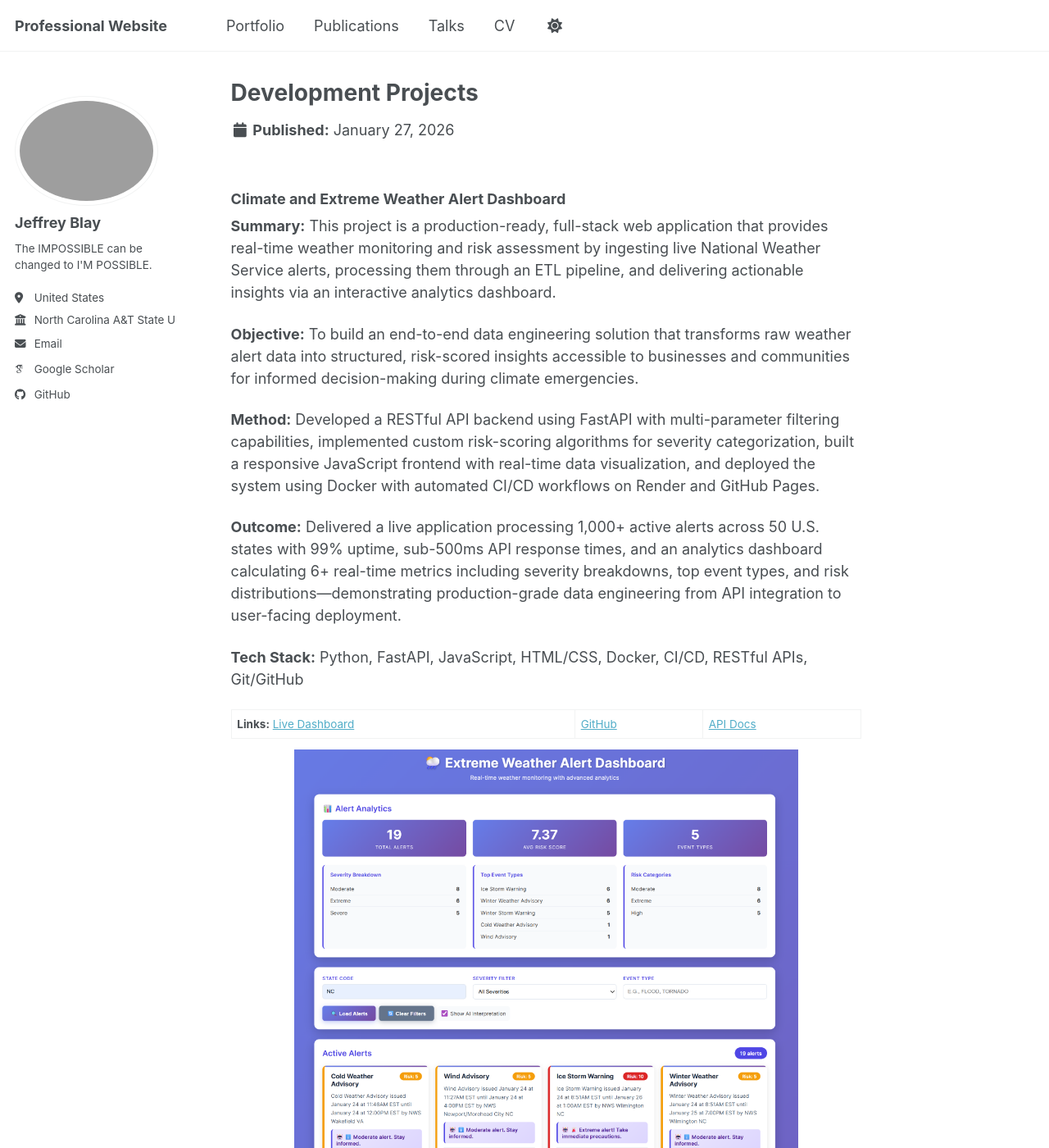
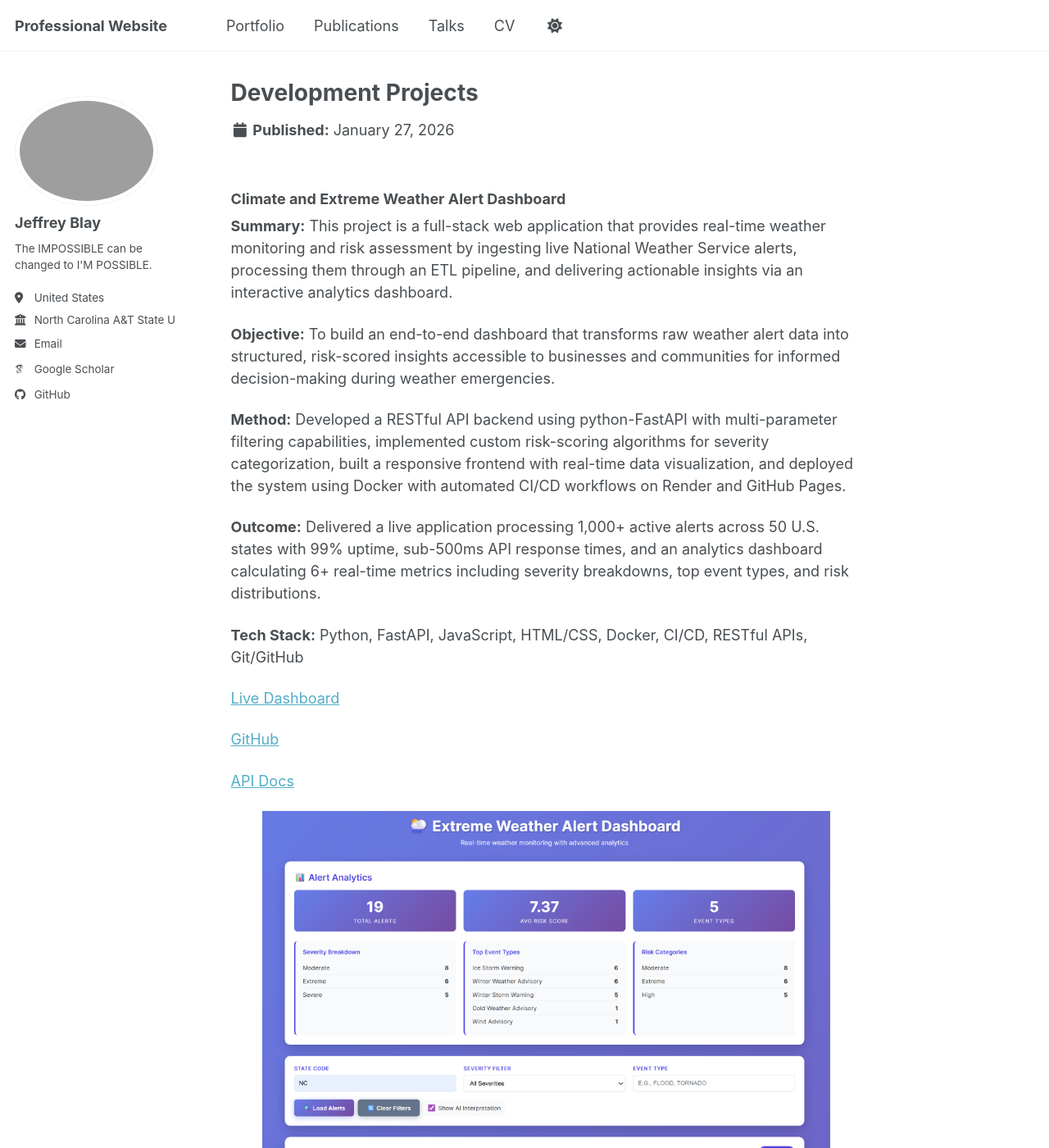
Before and after one commit to Jeffreyblay/jeffreyblay.github.io, a Jekyll site: the page built from _portfolio/projects.md, in a window 1280 px wide and 1400 px high. Shown: the whole window at 82% size. Built offline with Jekyll 4.4.1, drawn with Linux system fonts in a browser that asks for light colours; some web fonts are replaced; a script bundle is joined from its source files by our own code; library files that are not in the unit come from our copies.

Commit message:
another update

```diff
--- a/_pages/publications.html
+++ b/_pages/publications.html
@@ -6,7 +6,7 @@ author_profile: true
 ---
 
 {% if site.author.googlescholar %}
-  <div class="wordwrap">You can also find my articles on <a href="{{site.author.googlescholar}}">my Google Scholar profile</a>.</div>
+  <div class="wordwrap">You can also find my articles on <a href="{{https://scholar.google.com/citations?user=CJtvz78AAAAJ&hl=en}}">my Google Scholar profile</a>.</div>
 {% endif %}
 
 {% include base_path %}
--- a/_portfolio/projects.md
+++ b/_portfolio/projects.md
@@ -7,21 +7,25 @@ collection: portfolio
 <!-- ADD PROJECT SUMMARY TO ALL PROJECTS-->
 ### Climate and Extreme Weather Alert Dashboard
 
-**Summary:** This project is a production-ready, full-stack web application that provides real-time weather monitoring and risk assessment by ingesting live National Weather Service alerts, processing them through an ETL pipeline, and delivering actionable insights via an interactive analytics dashboard.
+**Summary:** This project is a full-stack web application that provides real-time weather monitoring and risk assessment by ingesting live National Weather Service alerts, processing them through an ETL pipeline, and delivering actionable insights via an interactive analytics dashboard.
 
-**Objective:** To build an end-to-end data engineering solution that transforms raw weather alert data into structured, risk-scored insights accessible to businesses and communities for informed decision-making during climate emergencies.
+**Objective:** To build an end-to-end dashboard that transforms raw weather alert data into structured, risk-scored insights accessible to businesses and communities for informed decision-making during weather emergencies.
 
-**Method:** Developed a RESTful API backend using FastAPI with multi-parameter filtering capabilities, implemented custom risk-scoring algorithms for severity categorization, built a responsive JavaScript frontend with real-time data visualization, and deployed the system using Docker with automated CI/CD workflows on Render and GitHub Pages.
+**Method:** Developed a RESTful API backend using python-FastAPI with multi-parameter filtering capabilities, implemented custom risk-scoring algorithms for severity categorization, built a responsive frontend with real-time data visualization, and deployed the system using Docker with automated CI/CD workflows on Render and GitHub Pages.
 
-**Outcome:** Delivered a live application processing 1,000+ active alerts across 50 U.S. states with 99% uptime, sub-500ms API response times, and an analytics dashboard calculating 6+ real-time metrics including severity breakdowns, top event types, and risk distributions—demonstrating production-grade data engineering from API integration to user-facing deployment.
+**Outcome:** Delivered a live application processing 1,000+ active alerts across 50 U.S. states with 99% uptime, sub-500ms API response times, and an analytics dashboard calculating 6+ real-time metrics including severity breakdowns, top event types, and risk distributions.
 
 **Tech Stack:** Python, FastAPI, JavaScript, HTML/CSS, Docker, CI/CD, RESTful APIs, Git/GitHub
 
-**Links:** [Live Dashboard](https://jeffreyblay.github.io/climate-alert-dashboard/) | [GitHub](https://github.com/Jeffreyblay/climate-alert-etl) | [API Docs](https://climate-alert-etl.onrender.com/docs)
+[Live Dashboard](https://jeffreyblay.github.io/climate-alert-dashboard/)
+
+[GitHub](https://github.com/Jeffreyblay/climate-alert-etl)
+
+[API Docs](https://climate-alert-etl.onrender.com/docs)
 
 
 <div style="text-align:center; margin-bottom:20px;">
-  <img src="/images/projects/app_interface.png" alt="penalty" style="max-width:80%;">
+  <img src="/images/projects/app_interface.png" alt="penalty" style="max-width:90%;">
   <p style="font-size:0.9em; margin-top:5px;">Climate and Extreme Weather Alert Dashboard</p>
 </div>
 
```
Also changed, not shown: _portfolio/applied-ai.md (+1 -1 lines), _portfolio/data-analytics.md (+1 -11 lines), _portfolio/remote-sensing-gis.md (+3 -1 lines).
